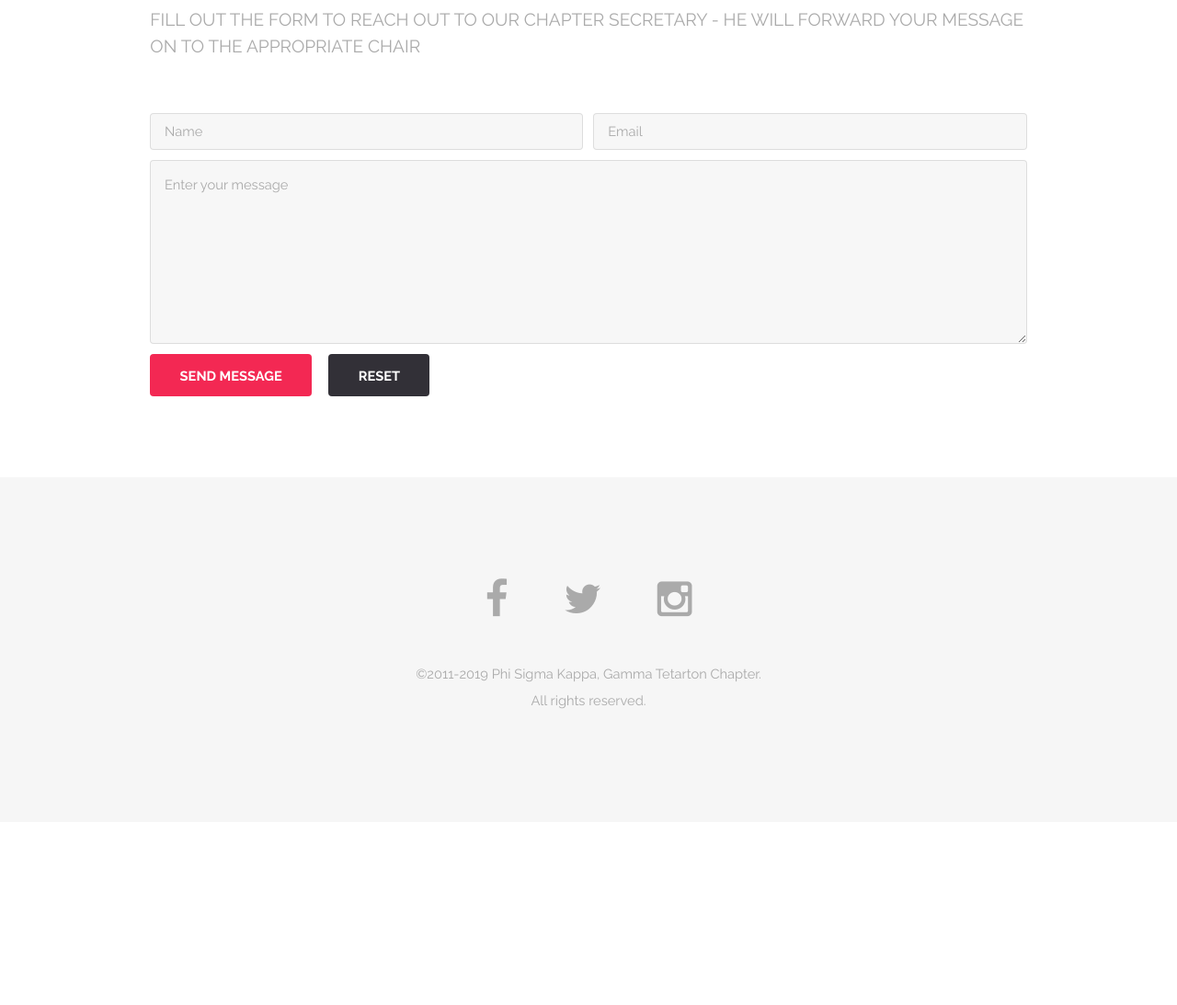
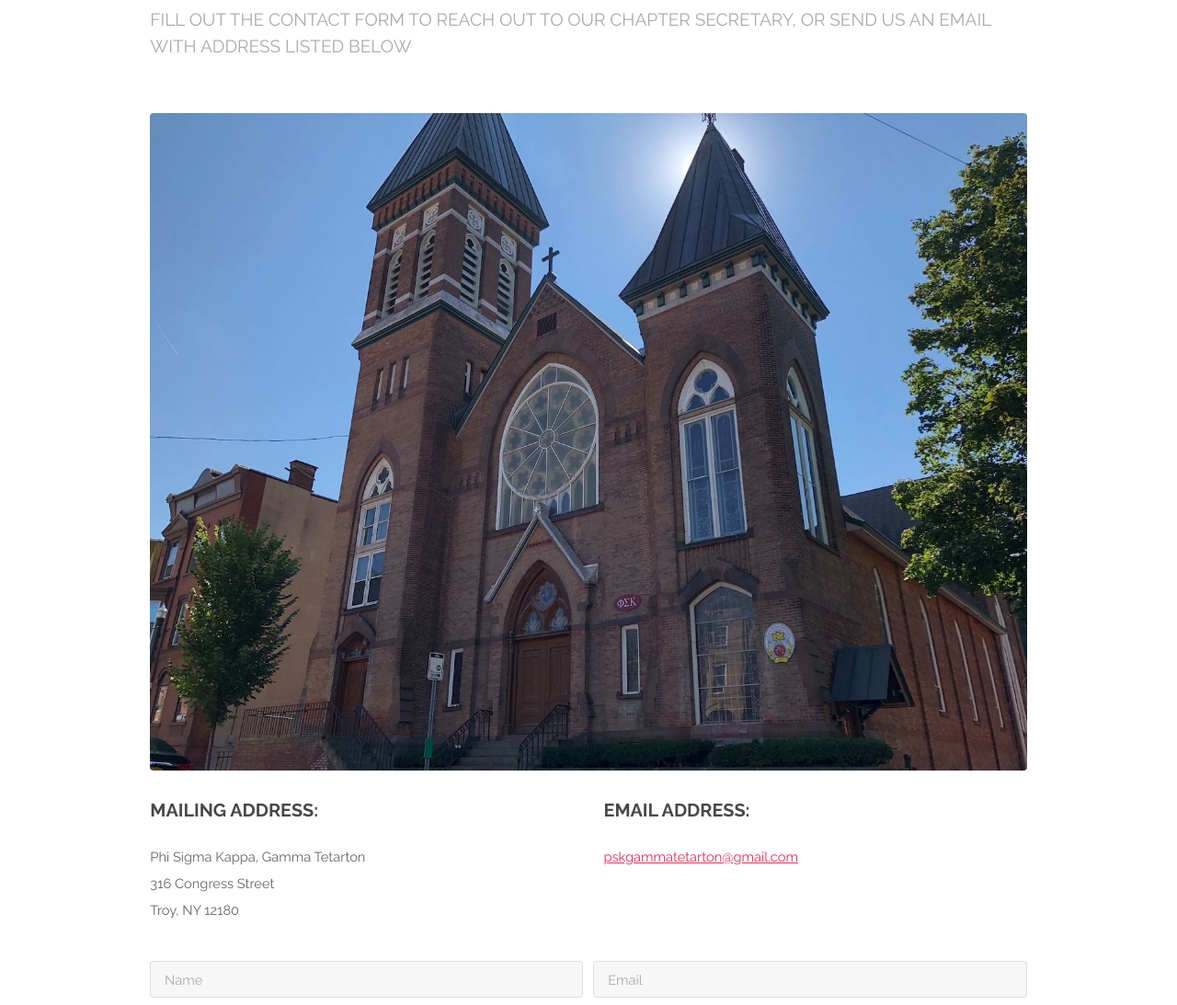
Before and after one commit to danielschnoll/phisigmakappa, a plain HTML site: page contact.html in a window 1280 px wide. Shown: the part 205-1298 px from the top of the page at 92% size. Before the commit the page ends 1099 px from the top, so only its background shows below. Drawn offline with Linux system fonts and the light colour scheme.

Commit message:
Fixed contact page

```diff
--- a/contact.html
+++ b/contact.html
@@ -36,8 +36,29 @@
 
 				<header class="major special">
 					<h2>Contact Us</h2>
-						<p>Fill out the form to reach out to our chapter secretary - he will forward your message on to the appropriate chair</p>
+					<p>Fill out the contact form to reach out to our chapter secretary, or send us an email with address listed below</p>
 				</header>
+				<span class="image fit"><img src="images/banner1.jpg" alt="" /></span>
+				<div class="row 150%">
+					<div class="6u 12u$(small)">
+						<h3>Mailing Address:</h3>
+						<p>
+							Phi Sigma Kappa, Gamma Tetarton <br/>
+							316 Congress Street<br/>
+							Troy, NY 12180
+						<p/>
+					</div>
+					<div class="6u 12u$(small)">
+						<h3>Email Address:</h3>
+						<p>
+							<a href="mailto:pskgammatetarton@gmail.com">
+								pskgammatetarton@gmail.com
+							</a>
+						</p>
+					</div>
+
+
+				</div>
 
 				<form method="post" data-netlify="true" data-netlify-recaptcha="true">
 					<div class="row uniform 50%">
@@ -50,6 +71,7 @@
 						<div class="12u$">
 							<textarea name="message" id="message" placeholder="Enter your message" rows="6"></textarea>
 						</div>
+						<div data-netlify-recaptcha="true"></div>
 						<div class="12u$">
 							<ul class="actions">
 								<li><input type="submit" value="Send Message" class="special" /></li>
```
Lines whose indentation alone changed are shown as unchanged.
